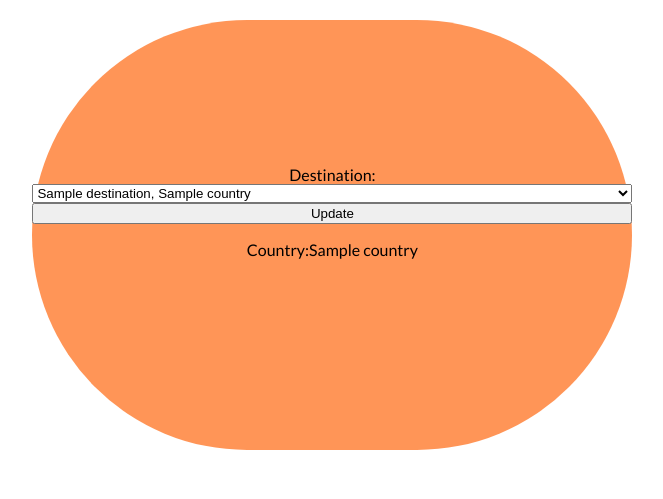
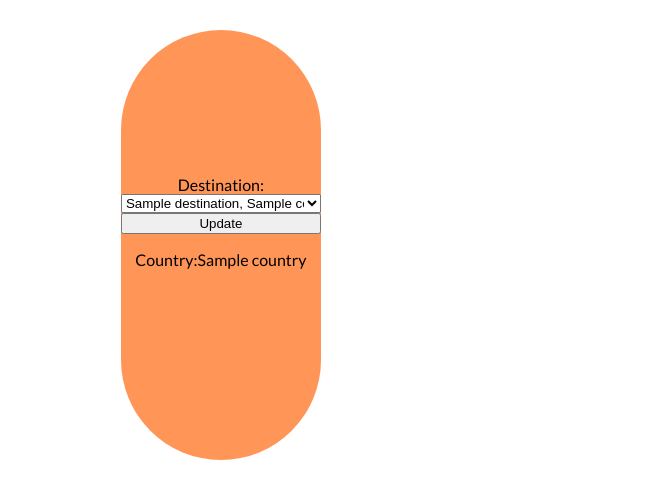
Before and after one commit to spencerT101/Bucket_List_Project_1, a Flask app: page /destinations/1/edit_destination in a window 1280 px wide. Shown: the part 99-598 px from the top of the page, without its empty margins (418-1081 px from the left). Run offline with Flask 2, Linux system fonts and the light colour scheme; a database or web service that is not in the repository returns one stand-in record (values such as "Sample title"); some libraries are stand-ins or nearby versions.

Commit message:
added styling to edit destination

```diff
--- a/project_start_code/static/style.css
+++ b/project_start_code/static/style.css
@@ -205,13 +205,12 @@ body{
     text-align:center;
     background-color:rgba(255, 123, 46, 0.8);
     height: 400px;
-    width: 600px;
-    margin-left: 35%;
-    margin-top: 20px;
+    width: 200px;
+    margin-left: 42%;
+    margin-top: 30px;
     position:relative;
     justify-content:center;
-    border-radius: 300px;
+    border-radius: 1000px;
     padding-bottom: 30px;
     font-family: 'lato', sans-serif ;
-
 }
```
